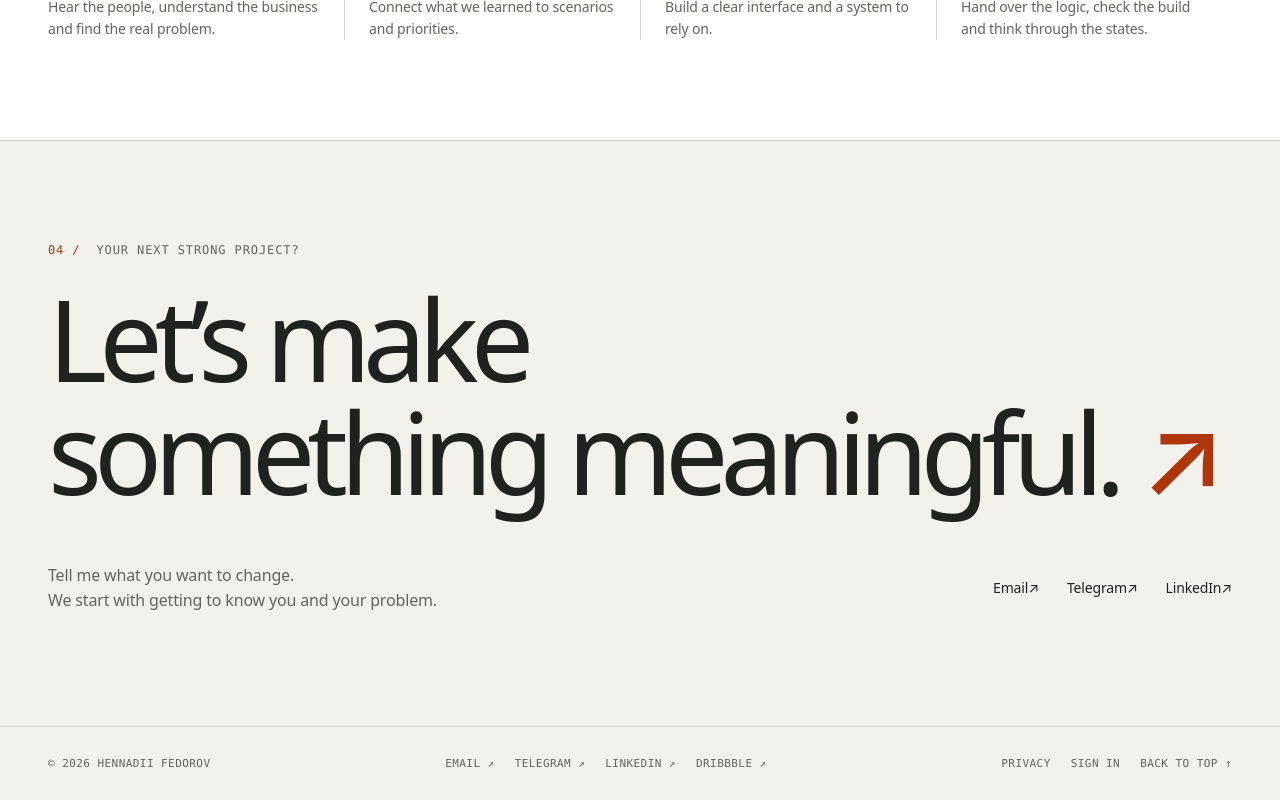
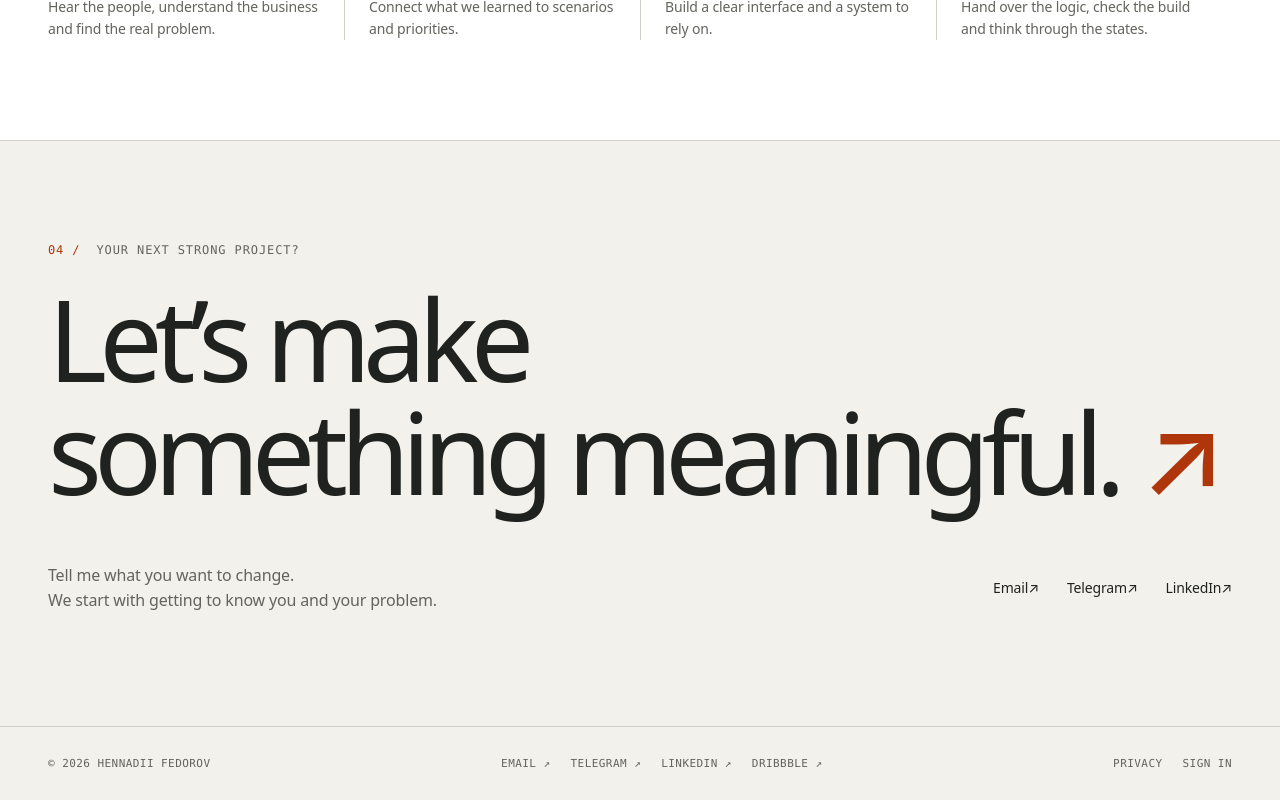
Before and after one commit to randat24/product-designer-workspace, a Next.js app: page /en in a window 1280 px wide. Shown: the part 2283-3083 px from the top of the page. Built offline with nearby package versions, Linux system fonts and the light colour scheme; no server answers; the database is empty; a web font is replaced by a local one.

Commit message:
Site: drop the «Back to top ↑» link from the footer
The floating back-to-top button stays; the footer link duplicated it.

Co-Authored-By: Claude Opus 5.5 (1M context) <noreply@anthropic.com>
Claude-Session: https://claude.ai/code/session_01XCNGejuEGEX1ShqbGNaWAC

```diff
--- a/src/app/(site)/[locale]/layout.tsx
+++ b/src/app/(site)/[locale]/layout.tsx
@@ -137,7 +137,6 @@ export default async function SiteLayout({
               <Link href={`/${locale}/privacy`} className="hit hover:text-fg">{d.footer.privacy}</Link>
               {/* The private workspace: not for crawlers. */}
               <Link href="/app" rel="nofollow" prefetch={false} className="hit hover:text-fg">{d.footer.login}</Link>
-              <a href="#main" className="hit hover:text-fg">{s.top} ↑</a>
             </div>
           </footer>
         </div>
--- a/src/site/content.ts
+++ b/src/site/content.ts
@@ -186,7 +186,7 @@ export type Dictionary = {
   awards: Award[];
   story: StoryLabels;
   contact: { title: string; lead: string; write: string };
-  footer: { rights: string; login: string; top: string; certificate: string; privacy: string };
+  footer: { rights: string; login: string; certificate: string; privacy: string };
   /** Analytics consent banner and the privacy page. */
   privacy: {
     title: string;
@@ -577,7 +577,7 @@ const uk: Dictionary = {
     lead: "Розкажіть коротко про продукт і терміни — відповім протягом доби.",
     write: "Написати на пошту",
   },
-  footer: { rights: "Усі права захищено", login: "Вхід", top: "Вгору", certificate: "Відкрити сертифікат", privacy: "Конфіденційність" },
+  footer: { rights: "Усі права захищено", login: "Вхід", certificate: "Відкрити сертифікат", privacy: "Конфіденційність" },
   privacy: {
     title: "Конфіденційність",
     lede: "Що цей сайт дізнається про відвідувачів і навіщо. Коротко: лише знеособлену статистику, без імен, пошти й реклами.",
@@ -1001,7 +1001,7 @@ const en: Dictionary = {
     lead: "Tell me briefly about the product and the timeline — I'll reply within a day.",
     write: "Email me",
   },
-  footer: { rights: "All rights reserved", login: "Sign in", top: "Back to top", certificate: "Open certificate", privacy: "Privacy" },
+  footer: { rights: "All rights reserved", login: "Sign in", certificate: "Open certificate", privacy: "Privacy" },
   privacy: {
     title: "Privacy",
     lede: "What this site learns about visitors and why. In short: anonymous statistics only — no names, no email, no ads.",
--- a/src/site/signal/home-content.ts
+++ b/src/site/signal/home-content.ts
@@ -39,7 +39,6 @@ export const SIGNAL_COPY = {
       title: ["Створімо", "щось значиме."],
       text: ["Розкажіть, що хочете змінити.", "Почнемо зі знайомства та вашої задачі."],
     },
-    top: "Нагору",
     back: "До всіх робіт",
     contents: "У цьому кейсі",
     enlarge: "Збільшити",
@@ -78,7 +77,6 @@ export const SIGNAL_COPY = {
       title: ["Let’s make", "something meaningful."],
       text: ["Tell me what you want to change.", "We start with getting to know you and your problem."],
     },
-    top: "Back to top",
     back: "All work",
     contents: "In this case",
     enlarge: "Enlarge",
```
